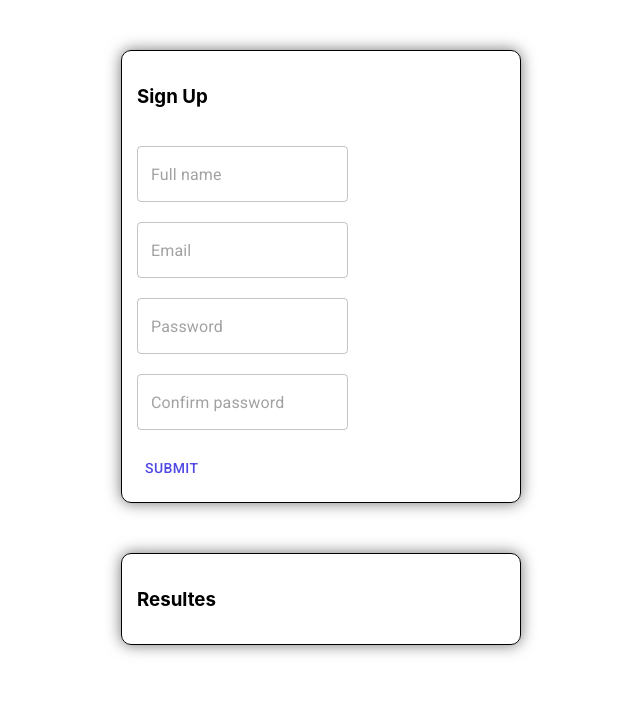
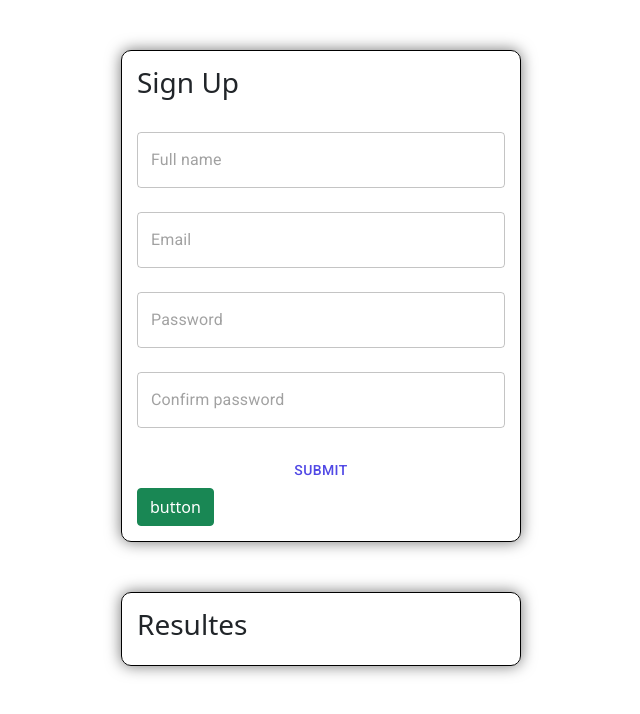
Before and after one commit to hanzala-nickelfox/employees-tracking, a React (Create React App) app: page / in a window 1280 px wide. Shown: the top 714 px of the page, without its empty margins (319-959 px from the left). Built offline with nearby package versions, Linux system fonts and the light colour scheme.

Commit message:
(feature/neeraj-signUp): bootstrap import

```diff
--- a/package.json
+++ b/package.json
@@ -25,10 +25,12 @@
     "@testing-library/jest-dom": "^5.16.1",
     "@testing-library/react": "^12.1.2",
     "@testing-library/user-event": "^13.5.0",
+    "bootstrap": "^5.1.3",
     "formik": "^2.2.9",
     "global": "^4.4.0",
     "moment": "^2.29.1",
     "react": "^17.0.2",
+    "react-bootstrap": "^2.2.1",
     "react-dom": "^17.0.2",
     "react-redux": "^7.2.6",
     "react-router-dom": "^6.2.2",
--- a/src/App.js
+++ b/src/App.js
@@ -3,6 +3,7 @@
 import { ThemeProvider, createTheme } from "@mui/material/styles";
 import { defaultTheme } from "./themes/defaultTheme";
 import "./styles/global.scss";
+import "../node_modules/bootstrap/dist/css/bootstrap.min.css";
 
 /**
  * @description Check if browser is Safar
--- a/src/pages/public/signup/index.js
+++ b/src/pages/public/signup/index.js
@@ -25,6 +25,7 @@
               />
               <br /> <br />
               <BasicBtn text="Submit"></BasicBtn>
+              <button className="btn btn-success">button</button>
             </form>
           </div>
         </div>
```
Also changed, not shown: 1 other file (tests, documents, lock files or other folders).
